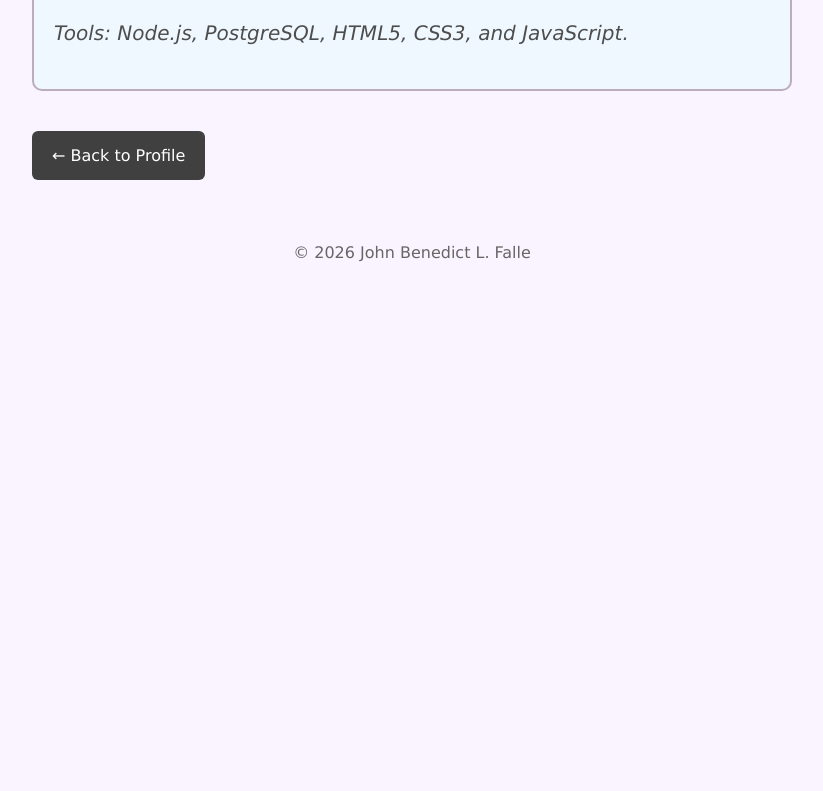
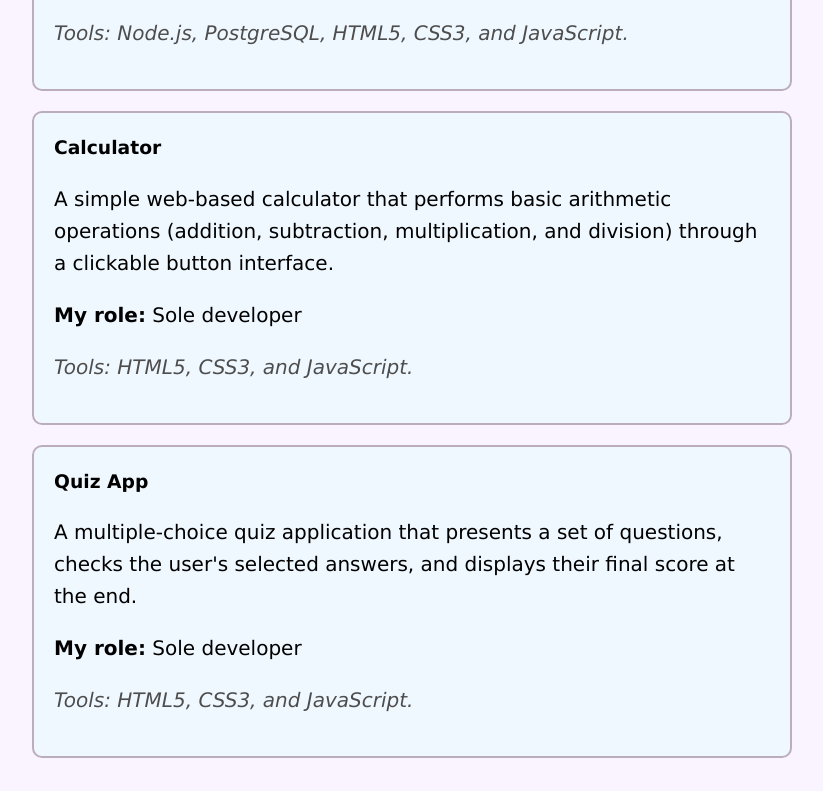
Before and after one commit to AbrakaDabbRa/FALLE_StudentProfile, a website: page www/projects.html in a window 1280 px wide. Shown: the part 909-1700 px from the top of the page, without its empty margins (228-1051 px from the left). Before the commit the page ends 1195 px from the top, so only its background shows below. Drawn offline with Linux system fonts and the light colour scheme.

Commit message:
Add project cards for Calculator and Quiz App
Added project cards for Calculator and Quiz App with descriptions and tools used.

```diff
--- a/www/projects.html
+++ b/www/projects.html
@@ -38,6 +38,20 @@
             <p class="tools">Tools: Node.js, PostgreSQL, HTML5, CSS3, and JavaScript.</p>
         </div>
 
+        <div class="project-card">
+            <h3>Calculator</h3>
+            <p>A simple web-based calculator that performs basic arithmetic operations (addition, subtraction, multiplication, and division) through a clickable button interface.</p>
+            <p><strong>My role:</strong> Sole developer</p>
+            <p class="tools">Tools: HTML5, CSS3, and JavaScript.</p>
+        </div>
+
+        <div class="project-card">
+            <h3>Quiz App</h3>
+            <p>A multiple-choice quiz application that presents a set of questions, checks the user's selected answers, and displays their final score at the end.</p>
+            <p><strong>My role:</strong> Sole developer</p>
+            <p class="tools">Tools: HTML5, CSS3, and JavaScript.</p>
+        </div>
+
         <a href="index.html" class="home-button">&larr; Back to Profile</a>
     </main>
 
```
